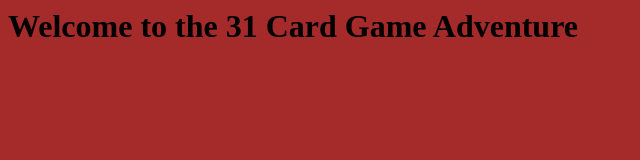
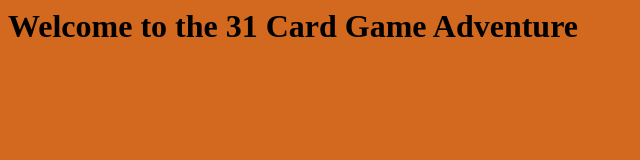
Before and after one commit to orarey/31, a plain HTML site: page index.html in a window 1280 px wide. Shown: the whole page, without its empty margins (0-640 px from the left). Drawn offline with Linux system fonts and the light colour scheme.

Commit message:
Update index.html

```diff
--- a/index.html
+++ b/index.html
@@ -2,7 +2,7 @@
 <heading>
 <title> 31 </title>
 </heading>
-  <body bgcolor="brown">
+  <body bgcolor="chocolate">
     <h1> Welcome to the 31 Card Game Adventure </h1>
   </body>
 
```
